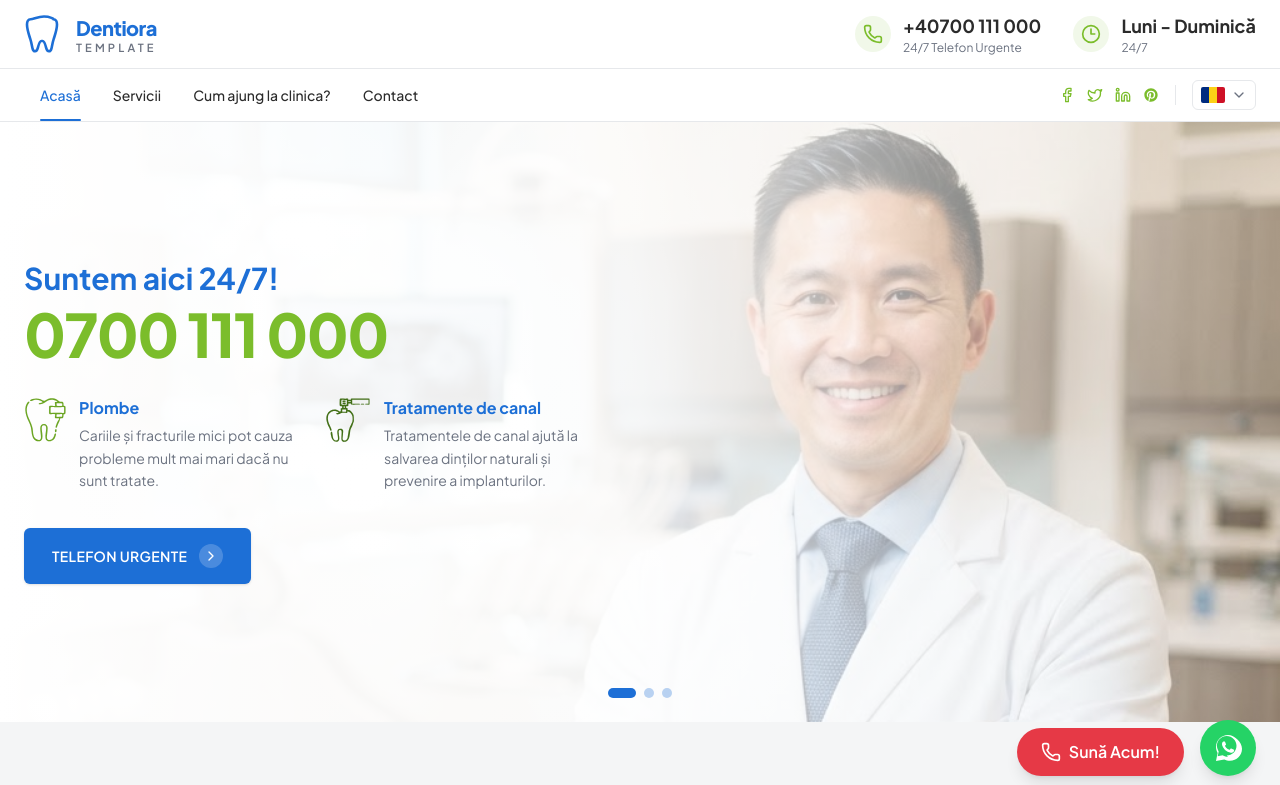
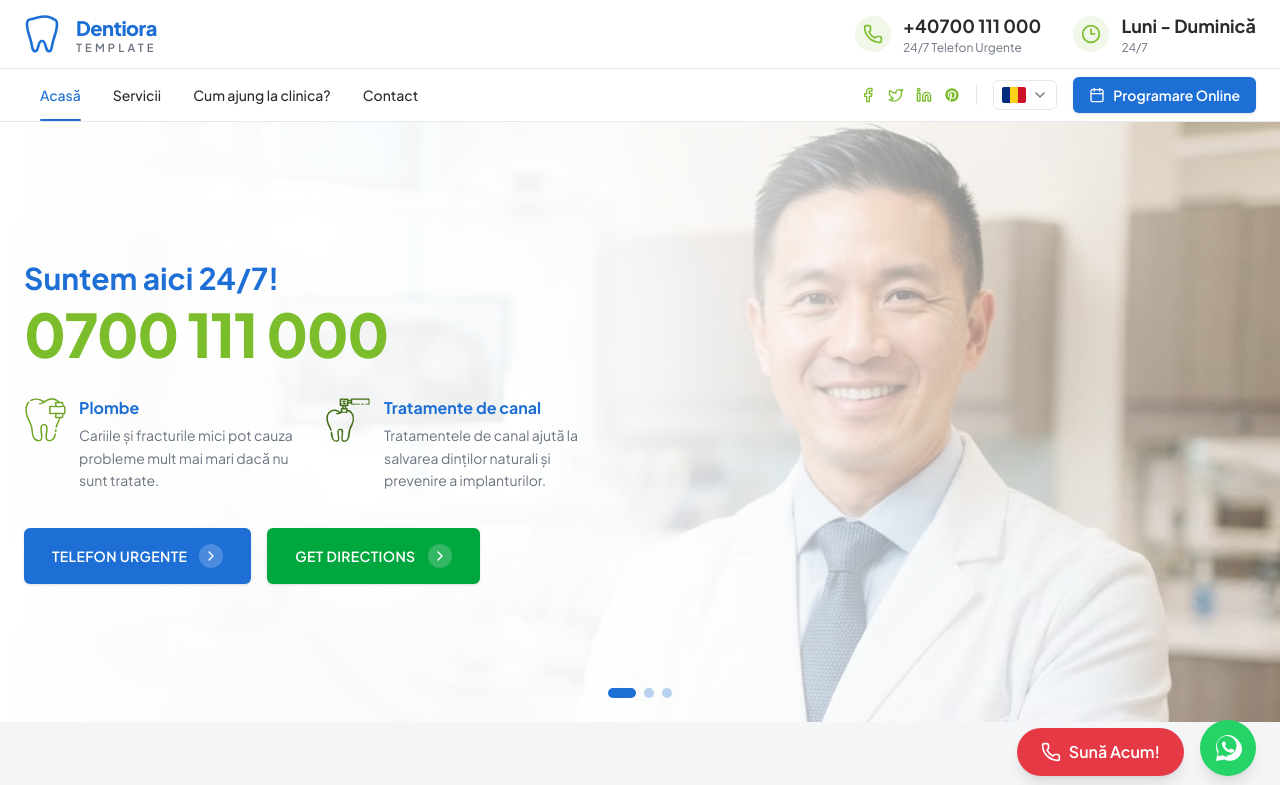
Before and after one commit to apastukh77/dentiora-template, a React (Vite) app: page / in a window 1280 px wide. Shown: the top 785 px of the page. Built offline with nearby package versions, Linux system fonts and the light colour scheme.

Commit message:
Add Get Diraction Btn

```diff
--- a/src/components/ContactForm.tsx
+++ b/src/components/ContactForm.tsx
@@ -25,7 +25,7 @@ export function ContactForm() {
   }
 
   return (
-    <div className="mx-auto max-w-xl rounded-2xl border border-border bg-card p-6 shadow-sm sm:p-8">
+    <div id="contact-form" className="mx-auto max-w-xl rounded-2xl border border-border bg-card p-6 shadow-sm sm:p-8">
       <h3 className="text-2xl font-bold text-primary">{t.title}</h3>
       <p className="mt-1 text-sm text-muted-foreground">{t.subtitle}</p>
 
--- a/src/components/Header.tsx
+++ b/src/components/Header.tsx
@@ -1,29 +1,38 @@
-import { useState } from "react"
-import { NavLink } from "react-router-dom"
-import { Phone, Clock3, Facebook, Twitter, Linkedin, Menu, X } from "lucide-react"
-import { Logo } from "./Logo"
-import { LanguageDropdown } from "./LanguageDropdown"
-import { PinterestIcon } from "./PinterestIcon"
-import { useLanguage } from "@/i18n/LanguageContext"
-import { site } from "@/lib/site"
+import { useState } from "react";
+import { NavLink } from "react-router-dom";
+import {
+  Phone,
+  Clock3,
+  Facebook,
+  Twitter,
+  Linkedin,
+  Menu,
+  X,
+  Calendar,
+} from "lucide-react";
+import { Logo } from "./Logo";
+import { LanguageDropdown } from "./LanguageDropdown";
+import { PinterestIcon } from "./PinterestIcon";
+import { useLanguage } from "@/i18n/LanguageContext";
+import { site } from "@/lib/site";
 
 export function Header() {
-  const { t } = useLanguage()
-  const [mobileOpen, setMobileOpen] = useState(false)
+  const { t } = useLanguage();
+  const [mobileOpen, setMobileOpen] = useState(false);
 
   const navItems = [
     { to: "/", label: t.nav.home, end: true },
     { to: "/servicii", label: t.nav.services },
     { to: "/locatie", label: t.nav.directions },
     { to: "/contact", label: t.nav.contact },
-  ]
+  ];
 
   const socials = [
     { Icon: Facebook, href: site.social.facebook, label: "Facebook" },
     { Icon: Twitter, href: site.social.twitter, label: "Twitter" },
     { Icon: Linkedin, href: site.social.linkedin, label: "LinkedIn" },
     { Icon: PinterestIcon, href: site.social.pinterest, label: "Pinterest" },
-  ]
+  ];
 
   return (
     <header className="sticky top-0 z-40 border-b border-border bg-background">
@@ -31,13 +40,20 @@ export function Header() {
       <div className="mx-auto flex max-w-7xl items-center justify-between gap-4 px-4 py-3 lg:px-6">
         <Logo />
         <div className="hidden items-center gap-8 lg:flex">
-          <a href={`tel:${site.phone}`} className="flex items-center gap-3 transition-opacity hover:opacity-80">
+          <a
+            href={`tel:${site.phone}`}
+            className="flex items-center gap-3 transition-opacity hover:opacity-80"
+          >
             <span className="flex h-9 w-9 items-center justify-center rounded-full bg-accent/10">
               <Phone className="h-5 w-5 text-accent" />
             </span>
             <span className="flex flex-col leading-tight">
-              <span className="text-lg font-bold text-foreground">{site.phoneDisplay}</span>
-              <span className="text-xs text-muted-foreground">{t.header.phoneLabel}</span>
+              <span className="text-lg font-bold text-foreground">
+                {site.phoneDisplay}
+              </span>
+              <span className="text-xs text-muted-foreground">
+                {t.header.phoneLabel}
+              </span>
             </span>
           </a>
 
@@ -46,8 +62,12 @@ export function Header() {
               <Clock3 className="h-5 w-5 text-accent" />
             </span>
             <span className="flex flex-col leading-tight">
-              <span className="text-lg font-bold text-foreground">{t.header.hoursTitle}</span>
-              <span className="text-xs text-muted-foreground">{t.header.hoursValue}</span>
+              <span className="text-lg font-bold text-foreground">
+                {t.header.hoursTitle}
+              </span>
+              <span className="text-xs text-muted-foreground">
+                {t.header.hoursValue}
+              </span>
             </span>
           </div>
         </div>
@@ -62,7 +82,11 @@ export function Header() {
             aria-expanded={mobileOpen}
             className="flex h-10 w-10 items-center justify-center rounded-md border border-border text-foreground transition-colors hover:bg-muted"
           >
-            {mobileOpen ? <X className="h-5 w-5" /> : <Menu className="h-5 w-5" />}
+            {mobileOpen ? (
+              <X className="h-5 w-5" />
+            ) : (
+              <Menu className="h-5 w-5" />
+            )}
           </button>
         </div>
       </div>
@@ -106,13 +130,14 @@ export function Header() {
             </div>
             <div className="h-5 w-px bg-border" />
             <LanguageDropdown />
-            {/* <button
-              type="button"
-              aria-label={t.header.searchPlaceholder}
-              className="text-muted-foreground transition-colors hover:text-primary"
+            {/* Кнопка Online Appointment в шапке */}
+            <NavLink
+              to="/contact#contact-form"
+              className="inline-flex items-center gap-2 rounded-md bg-primary px-4 py-2 text-sm font-semibold text-primary-foreground shadow-sm transition-colors hover:bg-primary/90"
             >
-
-            </button> */}
+              <Calendar className="h-4 w-4" />
+              {t.header.onlineAppointment}
+            </NavLink>
           </div>
         </div>
       </div>
@@ -120,7 +145,10 @@ export function Header() {
       {/* Mobile menu */}
       {mobileOpen && (
         <div className="animate-fade-in border-t border-border bg-background lg:hidden">
-          <nav className="mx-auto flex max-w-7xl flex-col px-4 py-2" aria-label="Mobile">
+          <nav
+            className="mx-auto flex max-w-7xl flex-col px-4 py-2"
+            aria-label="Mobile"
+          >
             {navItems.map((item) => (
               <NavLink
                 key={item.to}
@@ -136,6 +164,17 @@ export function Header() {
                 {item.label}
               </NavLink>
             ))}
+
+            {/* Кнопка Online Appointment в мобильном меню */}
+            <NavLink
+              to="/contact#contact-form"
+              onClick={() => setMobileOpen(false)}
+              className="mt-4 flex items-center justify-center gap-2 rounded-md bg-primary py-3 text-sm font-semibold text-primary-foreground shadow-sm transition-colors hover:bg-primary/90"
+            >
+              <Calendar className="h-4 w-4" />
+              {t.header.onlineAppointment}
+            </NavLink>
+
             <a
               href={`tel:${site.phone}`}
               className="flex items-center gap-2 py-3 text-sm font-semibold text-primary"
@@ -161,5 +200,5 @@ export function Header() {
         </div>
       )}
     </header>
-  )
+  );
 }
--- a/src/components/HeroSlider.tsx
+++ b/src/components/HeroSlider.tsx
@@ -1,5 +1,5 @@
 import { useEffect, useState, useCallback } from "react";
-import { ChevronRight } from "lucide-react";
+import { ChevronRight, MapPin } from "lucide-react";
 import { useLanguage } from "@/i18n/LanguageContext";
 import { site } from "@/lib/site";
 
@@ -60,7 +60,7 @@ export function HeroSlider() {
             <div
               className="absolute inset-0 bg-cover bg-no-repeat"
               style={{
-                backgroundImage: `url(${images[i]})` ,
+                backgroundImage: `url(${images[i]})`,
                 backgroundPosition: imagePositions[i],
               }}
             />
@@ -113,15 +113,30 @@ export function HeroSlider() {
                   </div>
                 </div>
 
+                {/* Кнопка звонка (CTA слайда) и кнопка Get Directions */}
+                <div className="mt-9 flex flex-wrap items-center gap-4">
                   <a
                     href={`tel:${site.phone}`}
-                  className="mt-9 inline-flex items-center gap-3 rounded-md bg-primary px-7 py-4 text-sm font-semibold tracking-wide text-primary-foreground shadow-sm transition-colors hover:bg-primary-dark"
+                    className="inline-flex items-center gap-3 rounded-md bg-primary px-7 py-4 text-sm font-semibold uppercase tracking-wide text-primary-foreground shadow-sm transition-colors hover:bg-primary-dark"
                   >
                     {slide.cta}
                     <span className="flex h-6 w-6 items-center justify-center rounded-full bg-white/20">
                       <ChevronRight className="h-4 w-4" />
                     </span>
                   </a>
+
+                  <a
+                    href={site.mapsUrl}
+                    target="_blank"
+                    rel="noopener noreferrer"
+                    className="inline-flex items-center gap-3 rounded-md bg-green-600 px-7 py-4 text-sm font-semibold uppercase tracking-wide text-white shadow-sm transition-colors hover:bg-green-700"
+                  >
+                    Get Directions
+                    <span className="flex h-6 w-6 items-center justify-center rounded-full bg-white/20">
+                      <ChevronRight className="h-4 w-4" />
+                    </span>
+                  </a>
+                </div>
               </div>
             </div>
           </div>
--- a/src/components/MapEmbed.tsx
+++ b/src/components/MapEmbed.tsx
@@ -1,24 +1,29 @@
 import { site } from "@/lib/site"
+import { ExternalLink } from "lucide-react"
 
 export function MapEmbed() {
   return (
     <div className="mx-auto max-w-5xl px-4 lg:px-6">
-      <a
-        href={site.mapsUrl}
-        target="_blank"
-        rel="noopener noreferrer"
-        aria-label="Open location in Google Maps"
-        className="group relative block overflow-hidden rounded-xl border-2 border-primary shadow-sm"
-      >
+      <div className="relative block overflow-hidden rounded-xl border-2 border-primary shadow-sm">
         <iframe
           title="Google Maps - Dentiora Template"
           src={site.mapsEmbed}
-          className="pointer-events-none h-[420px] w-full"
+          className="h-[420px] w-full border-0"
           loading="lazy"
           referrerPolicy="no-referrer-when-downgrade"
         />
-        <span className="absolute inset-0 bg-primary/0 transition-colors group-hover:bg-primary/5" />
-      </a>
+      </div>
+      <div className="mt-4 text-center">
+        <a
+          href={site.mapsUrl}
+          target="_blank"
+          rel="noopener noreferrer"
+          className="inline-flex items-center gap-2 text-sm font-semibold text-primary hover:underline"
+        >
+          Open larger map / Get Directions
+          <ExternalLink className="h-4 w-4" />
+        </a>
+      </div>
     </div>
   )
 }
--- a/src/i18n/translations.ts
+++ b/src/i18n/translations.ts
@@ -7,6 +7,7 @@ export const translations = {
       hoursTitle: "Luni - Duminică",
       hoursValue: "24/7",
       searchPlaceholder: "Caută...",
+      onlineAppointment: "Programare Online",
     },
     nav: {
       home: "Acasă",
@@ -49,6 +50,7 @@ export const translations = {
         },
       ],
       viewAllServices: "VEZI TOATE SERVICIILE",
+      getDirections: "Cum ajung la clinică",
     },
     contactPreview: {
       title1: "Contact",
@@ -143,6 +145,7 @@ export const translations = {
       hoursTitle: "Monday - Sunday",
       hoursValue: "24/7",
       searchPlaceholder: "Search...",
+      onlineAppointment: "Online Appointment",
     },
     nav: {
       home: "Home",
@@ -185,6 +188,7 @@ export const translations = {
         },
       ],
       viewAllServices: "VIEW ALL SERVICES",
+      getDirections: "Get Directions",
     },
     contactPreview: {
       title1: "Contact",
--- a/src/lib/site.ts
+++ b/src/lib/site.ts
@@ -6,9 +6,11 @@ export const site = {
   whatsapp: "40700111000",
   address: "Soseaua Pantelimon 291, Bucuresti",
   mapsQuery: "Soseaua+Pantelimon+291+Bucuresti",
-  mapsUrl: "https://www.google.com/maps/search/?api=1&query=Soseaua+Pantelimon+291+Bucuresti",
+  mapsUrl: "https://www.google.com/maps/search/?api=1&query=44.4424%2C26.1719",
+  // mapsUrl: "https://www.google.com/maps/search/?api=1&query=Sos+Pantelimon+291+Bucuresti",
   mapsEmbed:
-    "https://www.google.com/maps?q=Soseaua+Pantelimon+291+Bucuresti&z=15&output=embed",
+    // "https://www.google.com/maps?q=Sos+Pantelimon+291+Bucuresti&z=15&output=embed",
+    "https://www.google.com/maps?q=44.4424,26.1719&z=16&output=embed",
   social: {
     facebook: "https://facebook.com",
     twitter: "https://twitter.com",
```
Also changed, not shown: src/pages/Contact.tsx (+17 -1 lines). Lines whose indentation alone changed are shown as unchanged.
